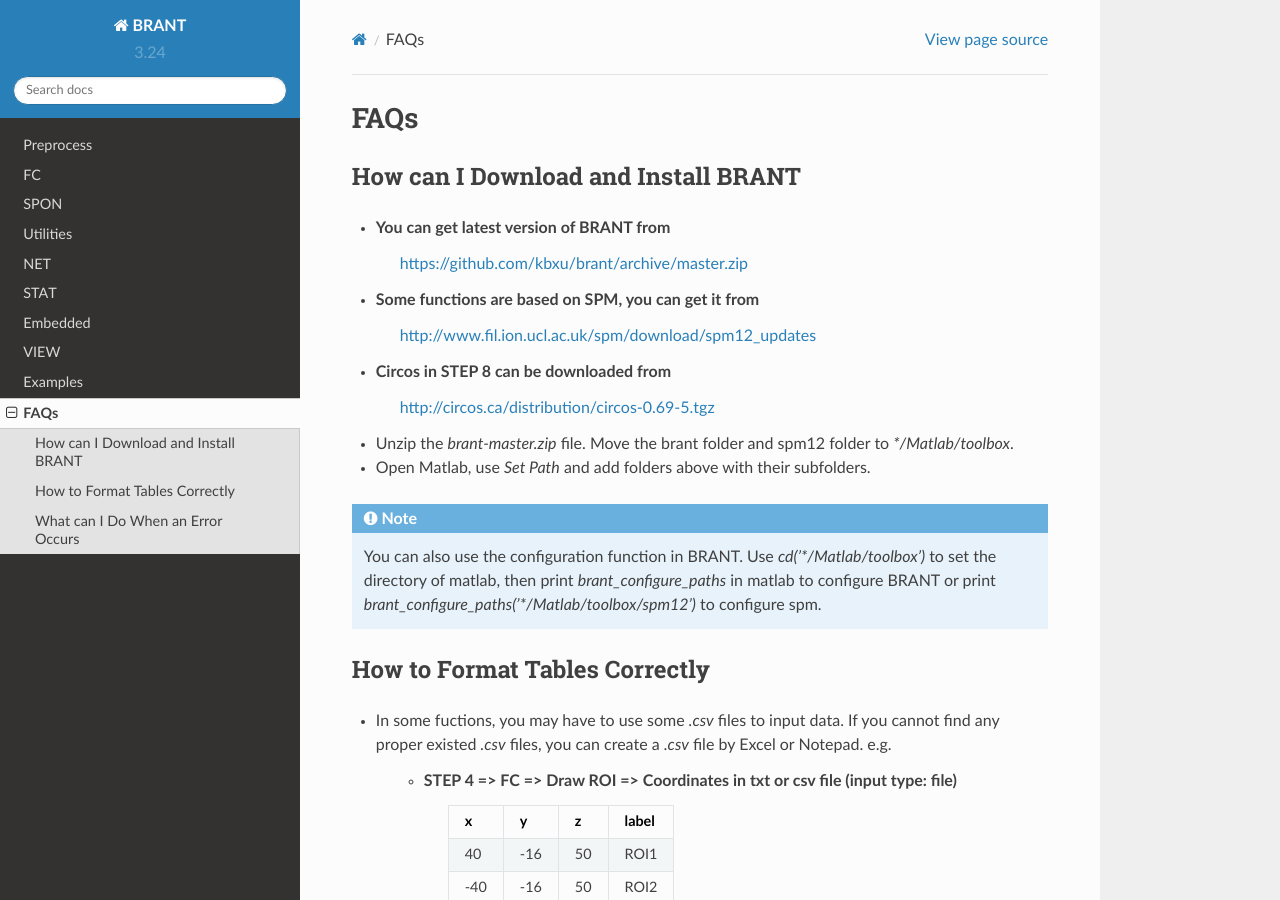
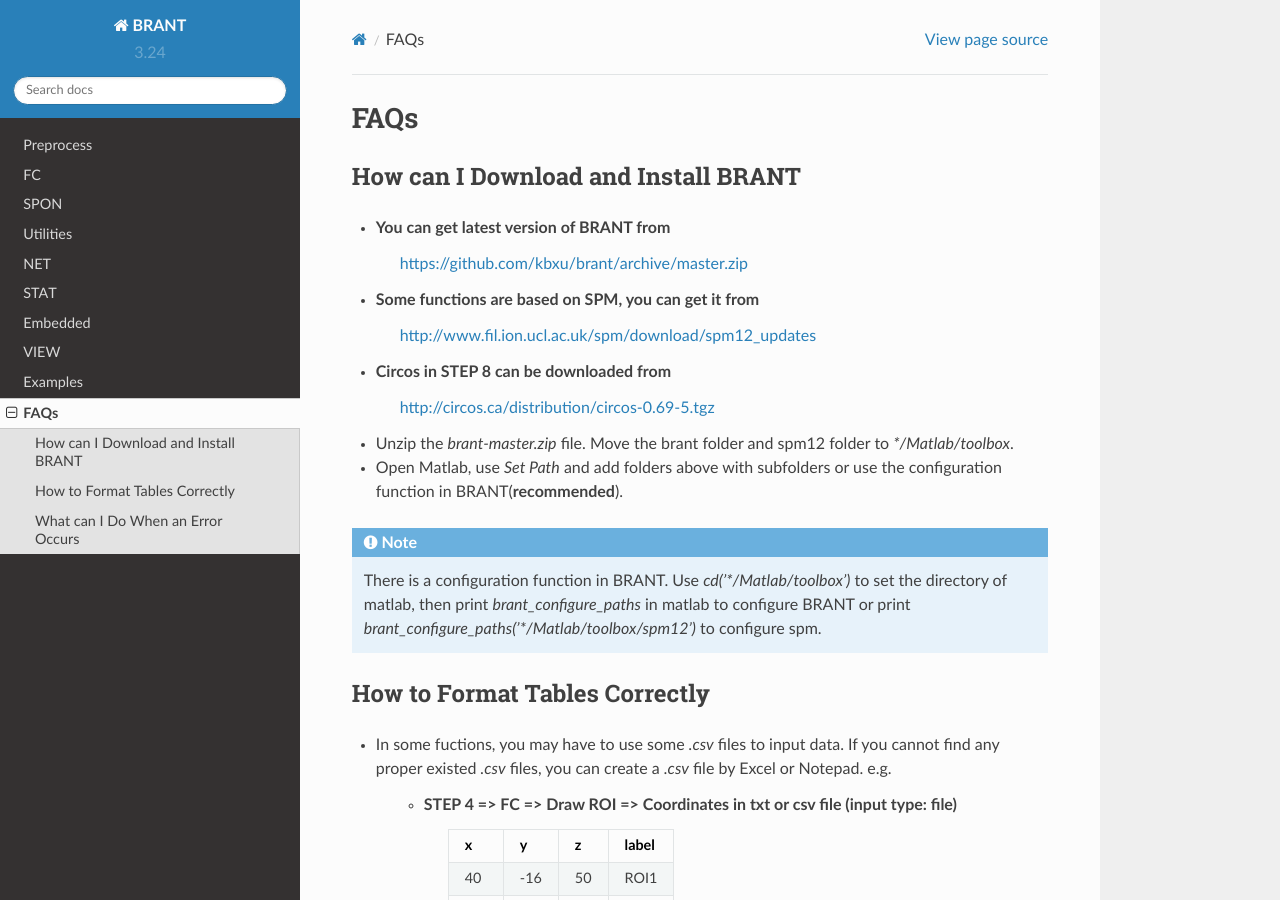
Before and after one commit to YongLiuLab/brant, a Sphinx documentation site: the page built from source/FAQs.txt, in a window 1280 px wide and 900 px high. Built offline with Sphinx 7.4.7 and the Read the Docs theme 2.0.0, drawn with Linux system fonts in a browser that asks for light colours.

Commit message:
change texts in FAQs

```diff
--- a/source/FAQs.txt
+++ b/source/FAQs.txt
@@ -13,10 +13,10 @@
 
 * Unzip the *brant-master.zip* file. Move the brant folder and spm12 folder to *\*/Matlab/toolbox*.
 
-* Open Matlab, use *Set Path* and add folders above with their subfolders.
+* Open Matlab, use *Set Path* and add folders above with subfolders or use the configuration function in BRANT(**recommended**).
 
 .. note::
-	You can also use the configuration function in BRANT. Use *cd('\*/Matlab/toolbox')* to set the directory of matlab, then print *brant_configure_paths* in matlab to configure BRANT or print *brant_configure_paths('\*/Matlab/toolbox/spm12')* to configure spm.
+	There is a configuration function in BRANT. Use *cd('\*/Matlab/toolbox')* to set the directory of matlab, then print *brant_configure_paths* in matlab to configure BRANT or print *brant_configure_paths('\*/Matlab/toolbox/spm12')* to configure spm.
 
 How to Format Tables Correctly
 ---------------------------------------
```
